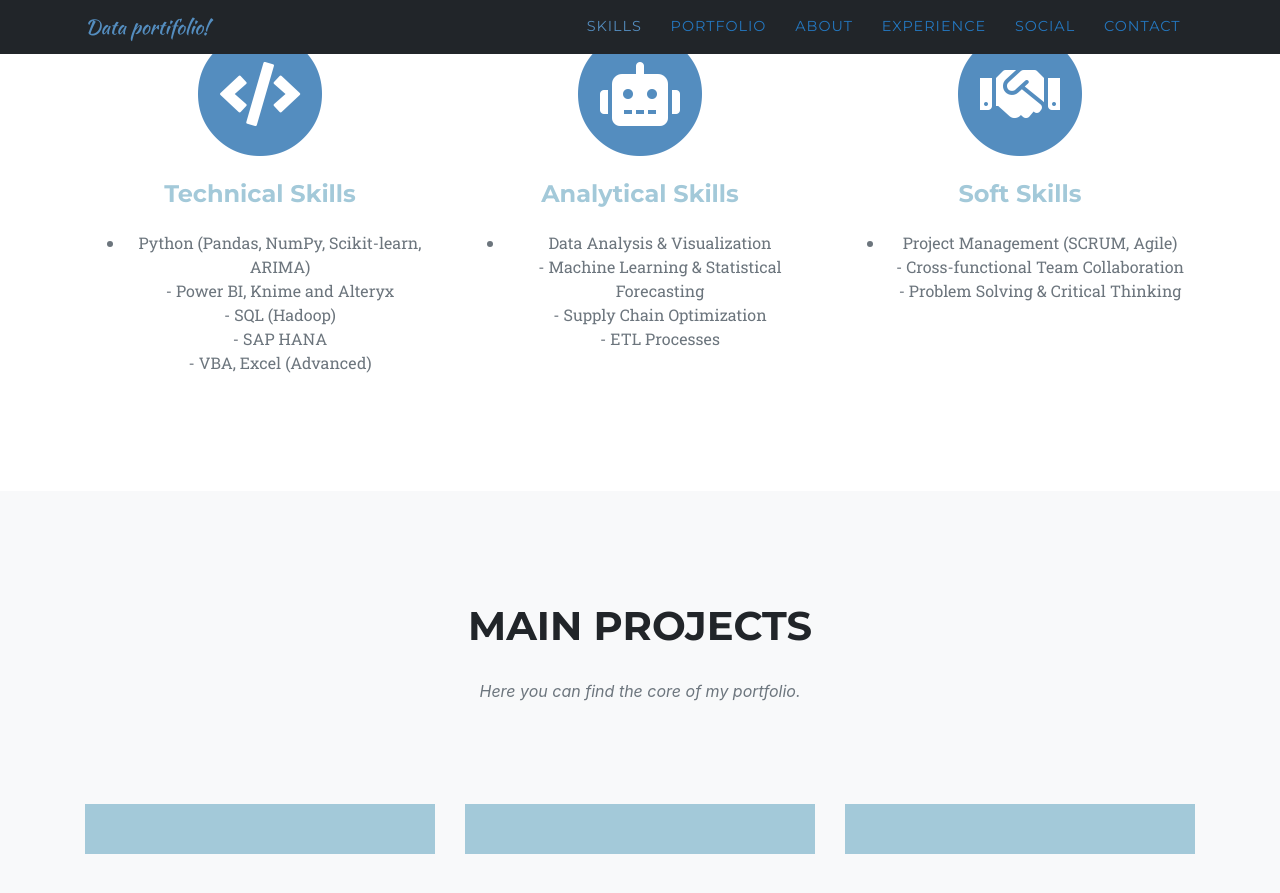
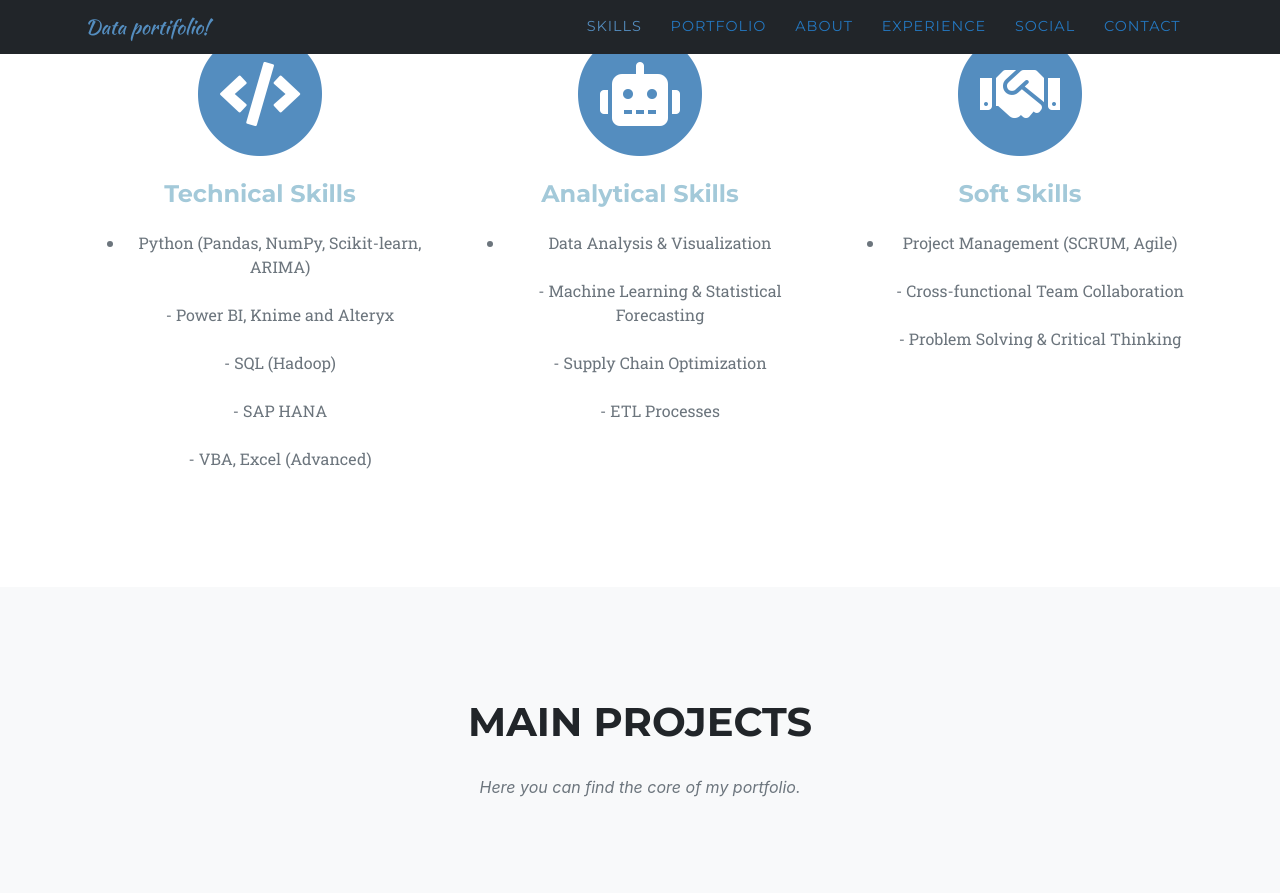
Before and after one commit to lcszarpellon/lucas_zarpellon-Portfolio, a Jekyll site: the page built from index.md, in a window 1280 px wide and 900 px high, scrolled down 1170 px. Shown: the top 893 px of the window. Built offline with Jekyll 4.4.1, drawn with Linux system fonts in a browser that asks for light colours; some web fonts are replaced.

```diff
--- a/_data/sitetext.yml
+++ b/_data/sitetext.yml
@@ -22,13 +22,13 @@ en: &DEFAULT_EN
     section: services
     list:
       - title: "Technical Skills"
-        desc: "- Python (Pandas, NumPy, Scikit-learn, ARIMA) <br>- Power BI, Knime and Alteryx<br>- SQL (Hadoop)<br>- SAP HANA <br>- VBA, Excel (Advanced)"
+        desc: "- Python (Pandas, NumPy, Scikit-learn, ARIMA) <br><br>- Power BI, Knime and Alteryx<br><br>- SQL (Hadoop)<br><br>- SAP HANA <br><br>- VBA, Excel (Advanced)"
         icon: fas fa-code #fas fa-shopping-cart #find more at https://fontawesome.com/icons
       - title: "Analytical Skills"
-        desc: "- Data Analysis & Visualization <br>- Machine Learning & Statistical Forecasting <br>- Supply Chain Optimization <br>- ETL Processes"
+        desc: "- Data Analysis & Visualization <br><br>- Machine Learning & Statistical Forecasting <br><br>- Supply Chain Optimization <br><br>- ETL Processes"
         icon: fas fa-robot #fas fa-laptop
       - title: "Soft Skills" #"[Markdown](https://en.wikipedia.org/wiki/Markdown)"
-        desc: "- Project Management (SCRUM, Agile) <br>- Cross-functional Team Collaboration <br>- Problem Solving & Critical Thinking"
+        desc: "- Project Management (SCRUM, Agile) <br><br>- Cross-functional Team Collaboration <br><br>- Problem Solving & Critical Thinking"
         icon: fas fa-handshake #fab fa-markdown
 
   portfolio:
```
